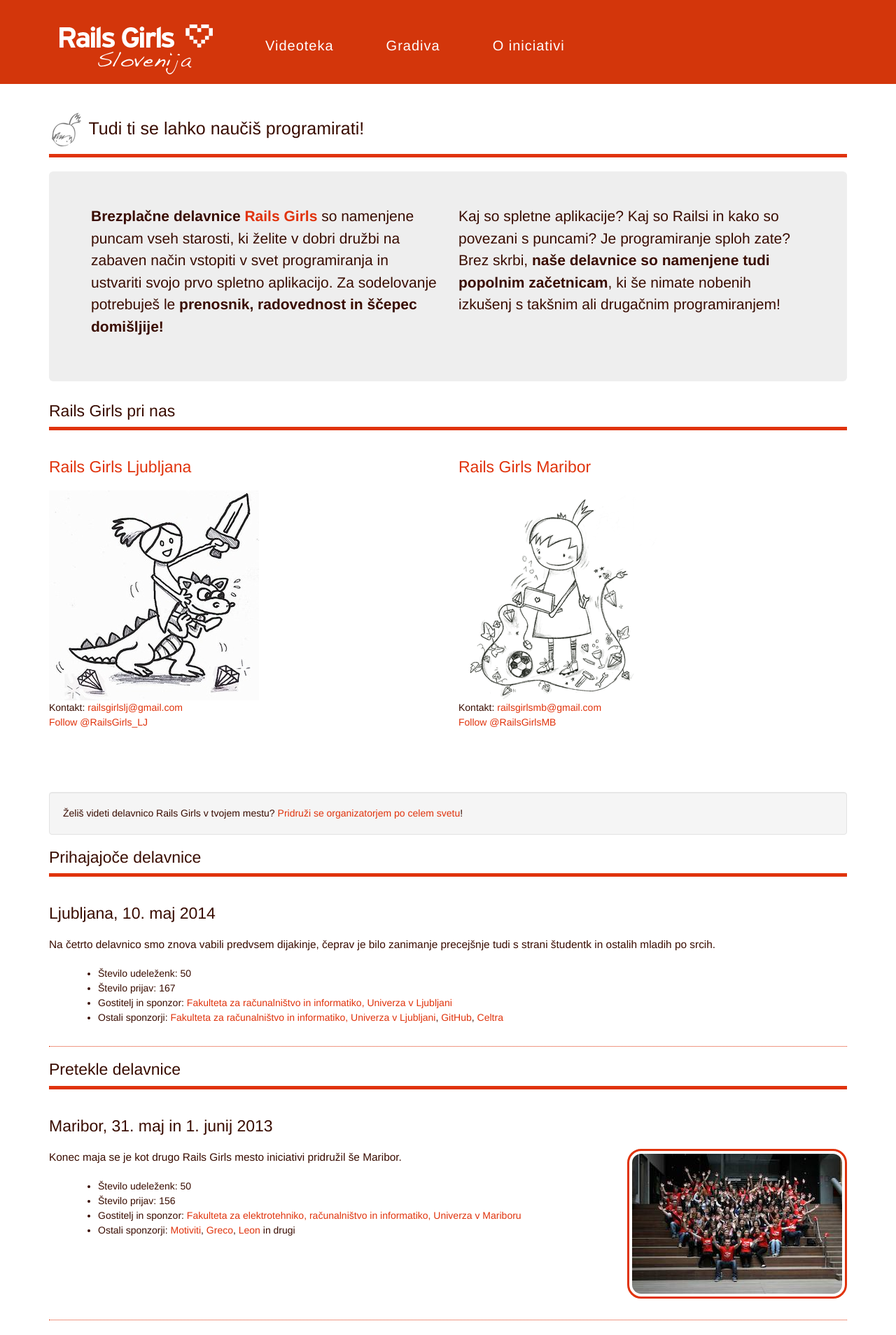
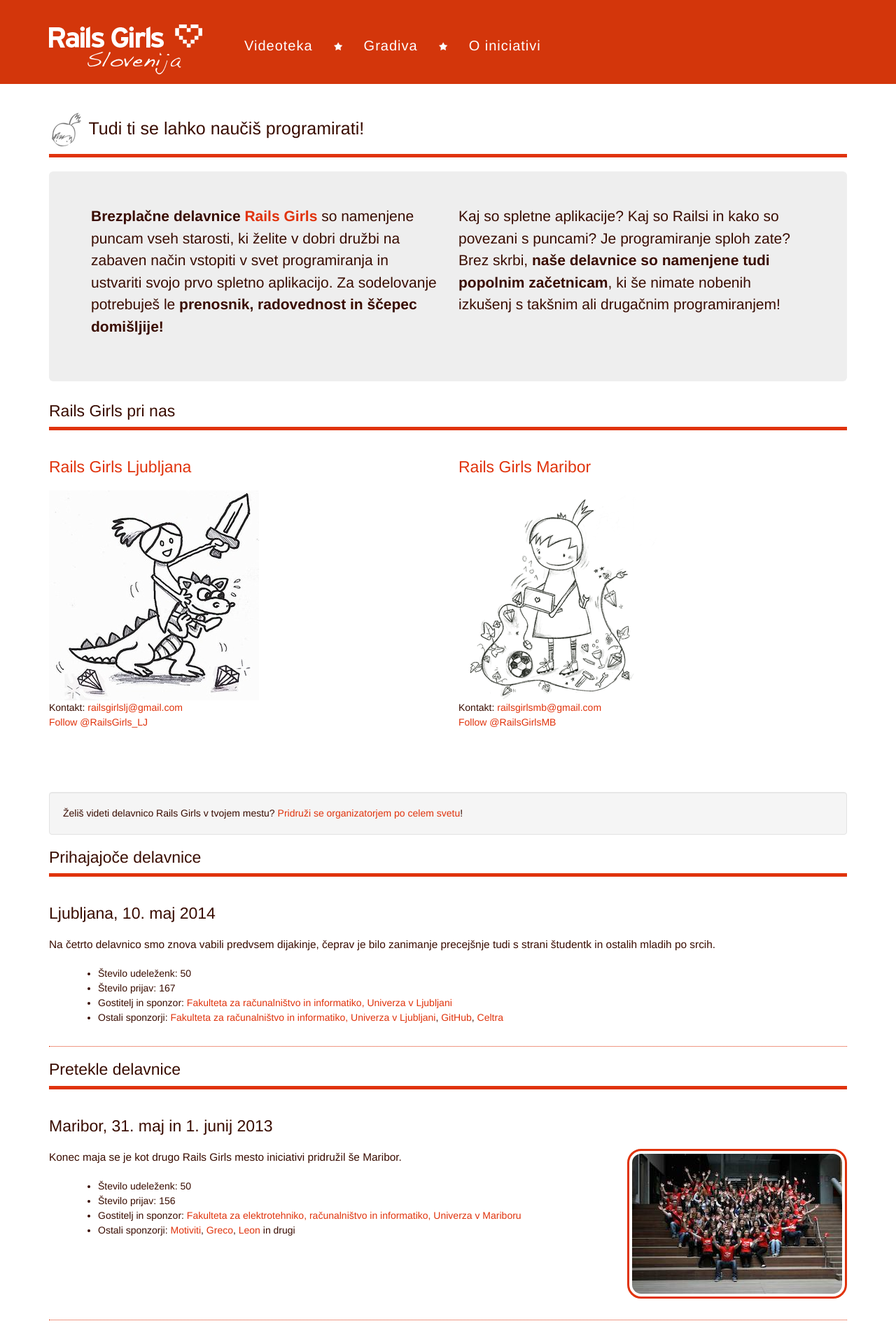
Before and after one commit to railsgirls-si/railsgirls-si.github.io, a Jekyll site: the page built from index.html, in a window 1280 px wide. Shown: the top 1908 px of the page at 70% size. Built offline with Jekyll 4.4.1, drawn with Linux system fonts in a browser that asks for light colours; Markdown is read by kramdown in place of the engine named in the settings; comment, search, counter and statistics services are not loaded; grey boxes are pictures that could not be loaded.

Commit message:
made the navbar a bit more responsive without stupid toggle

```diff
--- a/_layouts/default.html
+++ b/_layouts/default.html
@@ -27,26 +27,16 @@
   <body>
     <nav class="navbar navbar-inverse" role="navigation">
       <div class="container">
-        <div class="container-fluid">
-          <!-- Brand and toggle get grouped for better mobile display -->
           <div class="navbar-header">
-            <button type="button" class="navbar-toggle" data-toggle="collapse" data-target="#bs-example-navbar-collapse-1">
-              <span class="sr-only">Toggle navigation</span>
-              <span class="icon-bar"></span>
-              <span class="icon-bar"></span>
-              <span class="icon-bar"></span>
-            </button>
-            <a class="navbar-brand" href="/"><img src="/images/railsgirls-si-logo.png" alt="Rails Girls Slovenija" /></a>
+            <a class="navbar-brand" href="/"><img src="/images/railsgirls-si-logo.png" alt="Rails Girls Slovenija" id="logo" /></a>
           </div>
-          <!-- Collect the nav links, forms, and other content for toggling -->
-          <div class="collapse navbar-collapse" id="bs-example-navbar-collapse-1">
-            <ul class="nav navbar-nav">
+          <div class="navbar-menu">
+            <ul class="nav navbar-nav navbar-main">
               <li><a href="/videoteka">Videoteka</a></li>
               <li><a href="/gradiva">Gradiva</a></li>
-              <li><a href="/iniciativa">O iniciativi</a></li>
+              <li><a href="/iniciativa" id="last-item">O iniciativi</a></li>
             </ul>
-          </div><!-- /.navbar-collapse -->
-        </div><!-- /.container-fluid -->
+          </div>
       </div>
     </nav>
 
@@ -55,7 +45,7 @@
     <footer>
       <strong>Rails Girls Slovenija</strong> je del svetovne iniciative <strong><a href="http://railsgirls.com/">Rails Girls</a></strong>.<br/>
       Pomagaj nam pri vzdrževanju strani na <a href="https://github.com/railsgirls-si/railsgirls-si.github.io">GitHub-u</a>.<br/>
-      <strong>Get excited and make things!</strong>
+      <h3>Get excited and make things!</h3>
     </footer>
     <script src="/js/jquery-1.11.1.min.js"></script>
     <script src="/js/bootstrap.min.js"></script>
--- a/_layouts/videoarchive.html
+++ b/_layouts/videoarchive.html
@@ -3,11 +3,10 @@ layout: default
 ---
 <nav class="navbar navbar-secondary" role="navigation">
   <div class="container">
-    <ul class="nav navbar-nav">
+    <ul class="nav navbar-nav navbar-video">
       <li><a href="/videoteka"><span class="glyphicon glyphicon-film"></span></a></li>
       <li><a href="/videoteka/ljubljana2013">Marec 2013</a></li>
       <li><a href="/videoteka/ljubljana2012">December 2012</a></li>
-
     </ul>
   </div>
 </nav>
--- a/css/main.css
+++ b/css/main.css
@@ -48,30 +48,38 @@ p {
 
 .navbar-inverse .navbar-nav>li>a {
   color:#fff;
+}
+
+.navbar-main>li>a {
+  color:#fff;
   text-decoration:none;
   font-weight:300;
   font-size:20px;
   letter-spacing:1px;
   margin-left:15px;
+  margin-right: -15px;
 }
 
-.navbar-collapse {
-  z-index:10;
-  background-color: #d3360b;
-}
-
-.navbar-inverse .navbar-nav>li>a:after {
-  margin-left:15px;
+.navbar-main>li>a:after {
+  margin-left:30px;
   content:url(../images/star.png);
 }
 
-.navbar-inverse .navbar-nav>li>a:last-child:after {
+#last-item:after {
   content:none;
 }
 
-.navbar-inverse .navbar-nav>li>a:hover{
+/* Same for both navbars */
+
+.navbar-nav>li>a:hover{
   text-decoration:underline;
 }
+
+.nav>li>a {
+  padding:15px 0px;
+}
+
+/* Secondary navbary with video links */
 
 .navbar-secondary {
   color: #fff;
@@ -86,20 +94,103 @@ p {
   height: 100%;
 }
 
-.navbar-secondary .navbar-nav>li>a {
+.navbar-video>li>a {
   color:#fff;
   text-decoration:none;
   font-size:18px;
   margin-left:0px;
   z-index: 0;
-
 }
 
-.navbar-secondary .navbar-nav>li>a:hover{
-  text-decoration:underline;
+.navbar-video>li>a:hover{
   background-color:#BB300A;
 }
 
+
+@media (max-width: 960px){
+  .navbar {
+    text-align: center;
+  }
+  .navbar-inverse {
+    padding-bottom: 80px;
+  }
+  .navbar-header {
+    margin-top: -15px;
+    margin-bottom: -5px;
+    height: 50px;
+    float:none;
+  }
+  .navbar-brand {
+    margin-left: 0px;
+    float: none;
+  }
+  #logo {
+    height:100%;
+    text-align: center;
+  }
+  .navbar .nav,
+  .navbar .nav > li {
+    float:none;
+    display:inline-block;
+    *display:inline; /* ie7 fix */
+    *zoom:1; /* hasLayout ie7 trigger */
+    vertical-align: top;
+  }
+  .navbar-inner {
+    text-align:center;
+  }
+  .navbar-menu {
+    margin-left: -50px;
+    text-align: center;
+  }
+  .navbar-main>li>a {
+    margin-left:15px;
+    margin-right: -30px;
+  }
+  .navbar-main>li>a:after {
+    margin-left:20px;
+  }
+  .navbar-video {
+    margin-left: -20px;
+  }
+}
+
+@media (max-width:768px){
+  .navbar-header {
+    margin-top: -18px;
+    margin-bottom: -10px;
+  }
+  .navbar-main>li>a {
+    margin-left:5px;
+  }
+  .navbar-main>li>a:after {
+    margin-left:10px;
+  }
+  .navbar-main>li>a {
+    font-size: 18px;
+  }
+  .navbar-video>li>a {
+    font-size:16px;
+  }
+}
+
+@media (max-width:480px){
+  .navbar-header {
+    margin-bottom: -15px;
+  }
+  .navbar-main>li>a {
+    margin-left:0px;
+  }
+  .navbar-main>li>a:after {
+    margin-left:5px;
+  }
+  .navbar-main>li>a {
+    font-size: 16px;
+  }
+  .navbar-video>li>a {
+    font-size:14px;
+  }
+}
 /*****************************************************************************/
 /*
 /* Footer
```
